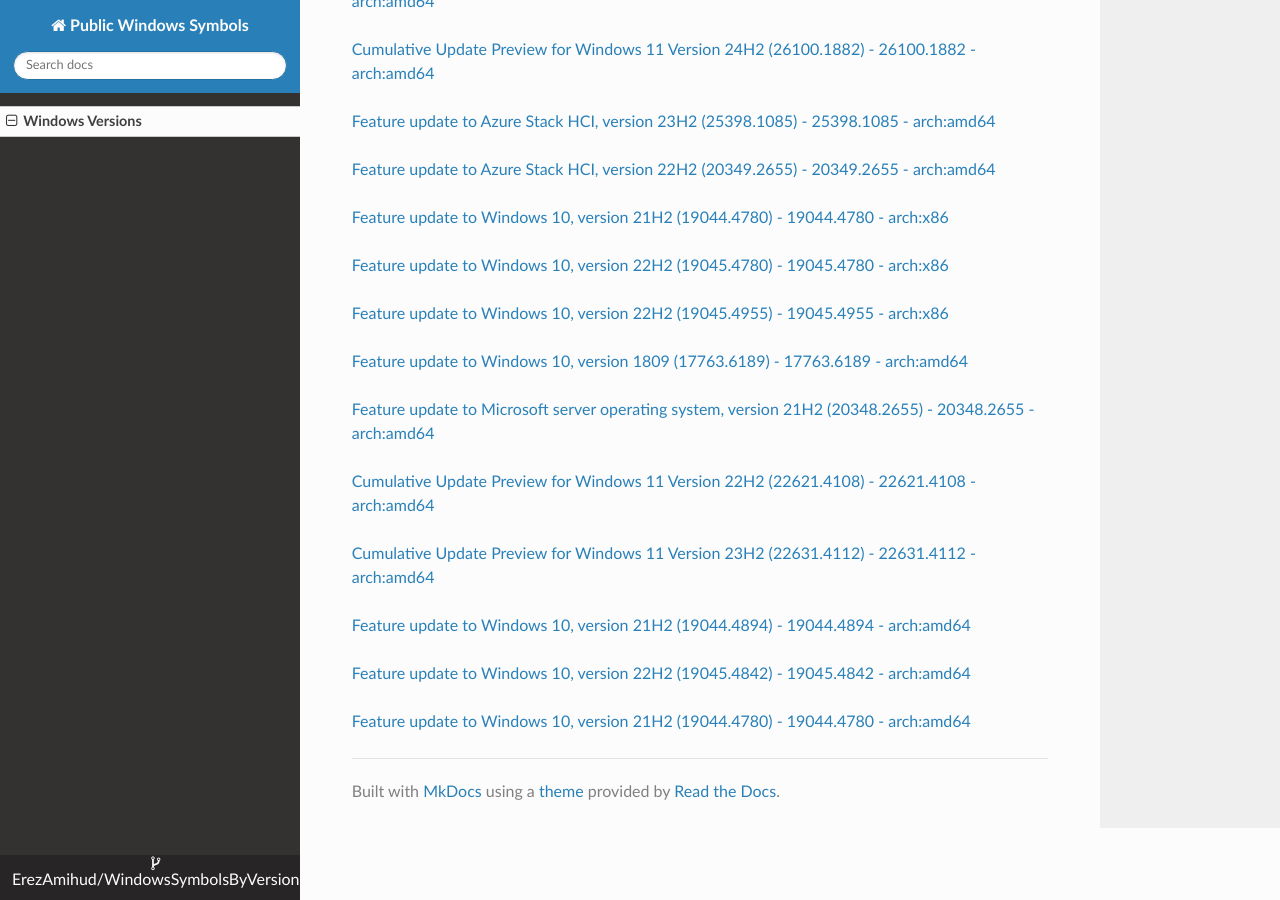
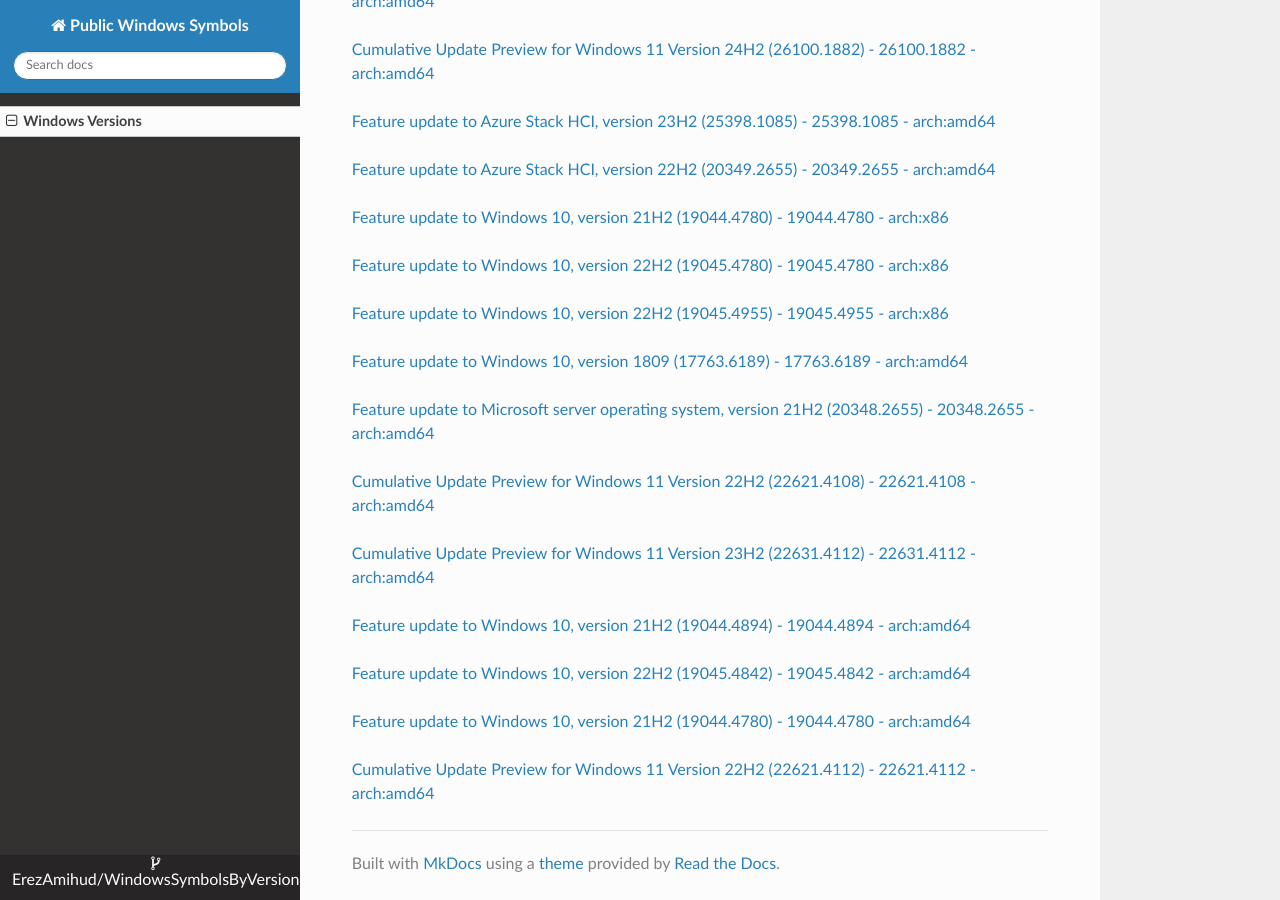
Before and after one commit to ErezAmihud/WindowsSymbolsByVersion, an MkDocs documentation site: the page built from docs/index.md, in a window 1280 px wide and 900 px high, scrolled down 7661 px. Built offline with MkDocs 1.6.1, drawn with Linux system fonts in a browser that asks for light colours; nearby versions of some CDN libraries.

Commit message:
Automated commit, add manifest for 356fbc18-c951-40ac-8e1b-282f1bb491fd

```diff
--- a/docs/index.md
+++ b/docs/index.md
@@ -391,3 +391,6 @@
 
 
 [Feature update to Windows 10, version 21H2 (19044.4780) - 19044.4780 - arch:amd64](https://github.com/ErezAmihud/WindowsSymbolsByVersion/blob/main/manifests/df27ee69-4463-4e72-86f2-123f60a893bf.manifest)
+
+
+[Cumulative Update Preview for Windows 11 Version 22H2 (22621.4112) - 22621.4112 - arch:amd64](https://github.com/ErezAmihud/WindowsSymbolsByVersion/blob/main/manifests/356fbc18-c951-40ac-8e1b-282f1bb491fd.manifest)
```
Also changed, not shown: process_builds.json (+1 -1 lines), 1 other file.
